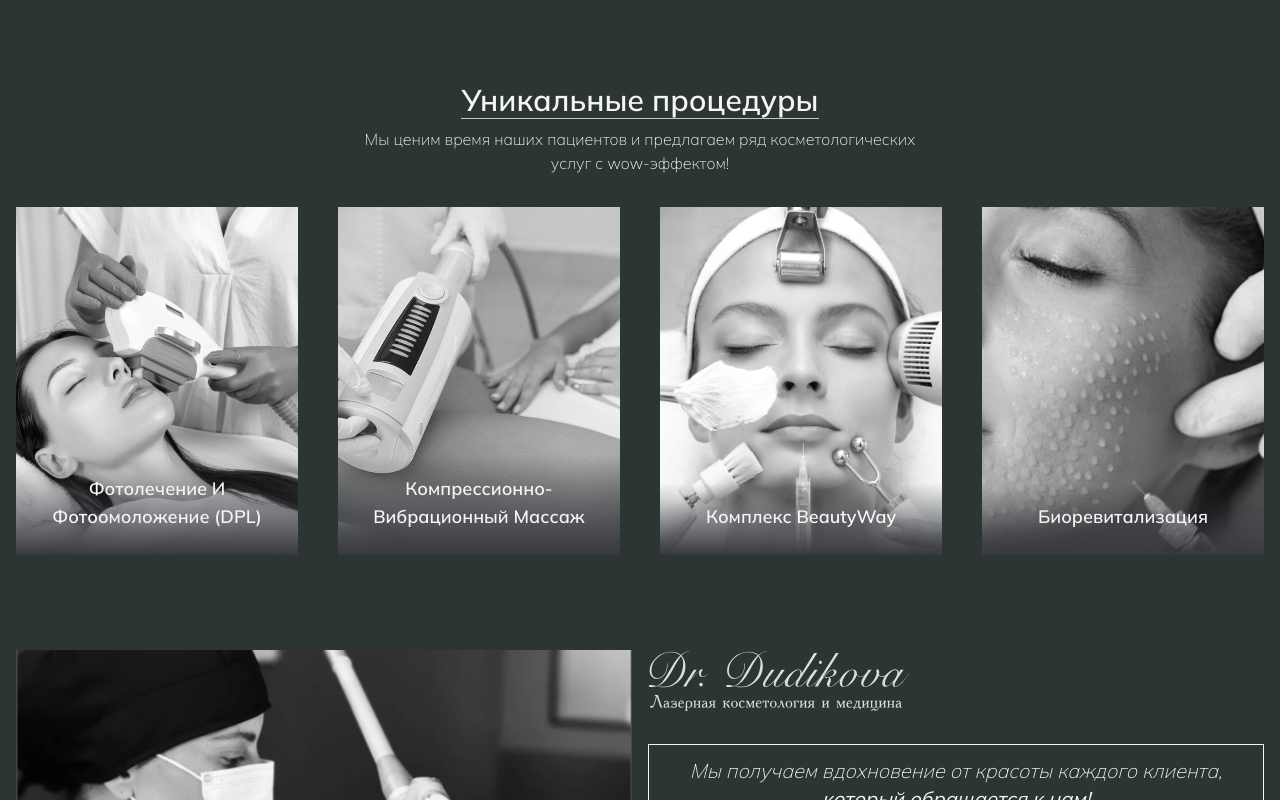
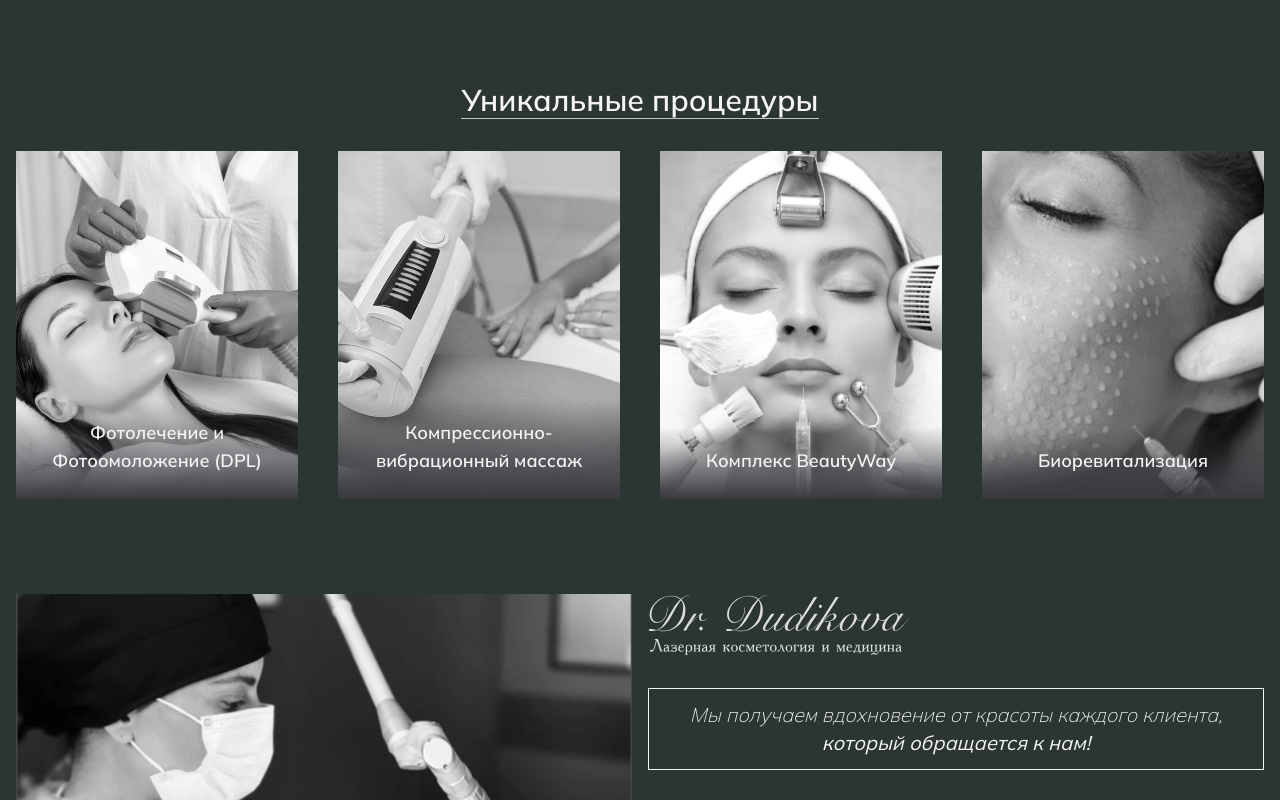
Before and after one commit to KirillUnited/beautymyway-app, a Next.js app: page / in a window 1280 px wide. Shown: the part 840-1640 px from the top of the page. Built offline with nearby package versions, Linux system fonts and the light colour scheme.

Commit message:
Update featured products

```diff
--- a/src/app/containers/FeaturedProductsSection/FeaturedProductsSection.tsx
+++ b/src/app/containers/FeaturedProductsSection/FeaturedProductsSection.tsx
@@ -9,7 +9,6 @@ export default function FeaturedProductsSection(): React.JSX.Element {
             <div className='container'>
                 <div className='section-heading'>
                     <h2 className='section-title'>Уникальные процедуры</h2>
-                    <p className='section-description'>Мы ценим время наших пациентов и предлагаем ряд косметологических услуг с wow-эффектом!</p>
                 </div>
                 <div className="grid grid-cols-1 md:grid-cols-2 lg:grid-cols-4 gap-5 lg:gap-10">
                     {
--- a/src/components/ProductCard/ProductCard.module.scss
+++ b/src/components/ProductCard/ProductCard.module.scss
@@ -14,7 +14,7 @@
     background: linear-gradient(0deg, #37393e 0%, rgba(55, 57, 62, 0) 100%);
 }
 .title {
-    @apply text-lg lg:text-2xl font-semibold line-clamp-2 capitalize;
+    @apply text-lg lg:text-2xl font-semibold line-clamp-2;
 }
 .image {
     @apply object-cover w-full transition-all duration-300;
--- a/src/data/index.ts
+++ b/src/data/index.ts
@@ -117,7 +117,7 @@ export const FEATURED_PRODUCTS = [
     },
     {
         image: 'featured-product-3.JPG',
-        title: 'комплекс BeautyWay',
+        title: 'Комплекс BeautyWay',
         description: 'Aut laboriosam officiis cupiditate id. Nisi voluptatem voluptatibus.'
     },
     {
```
